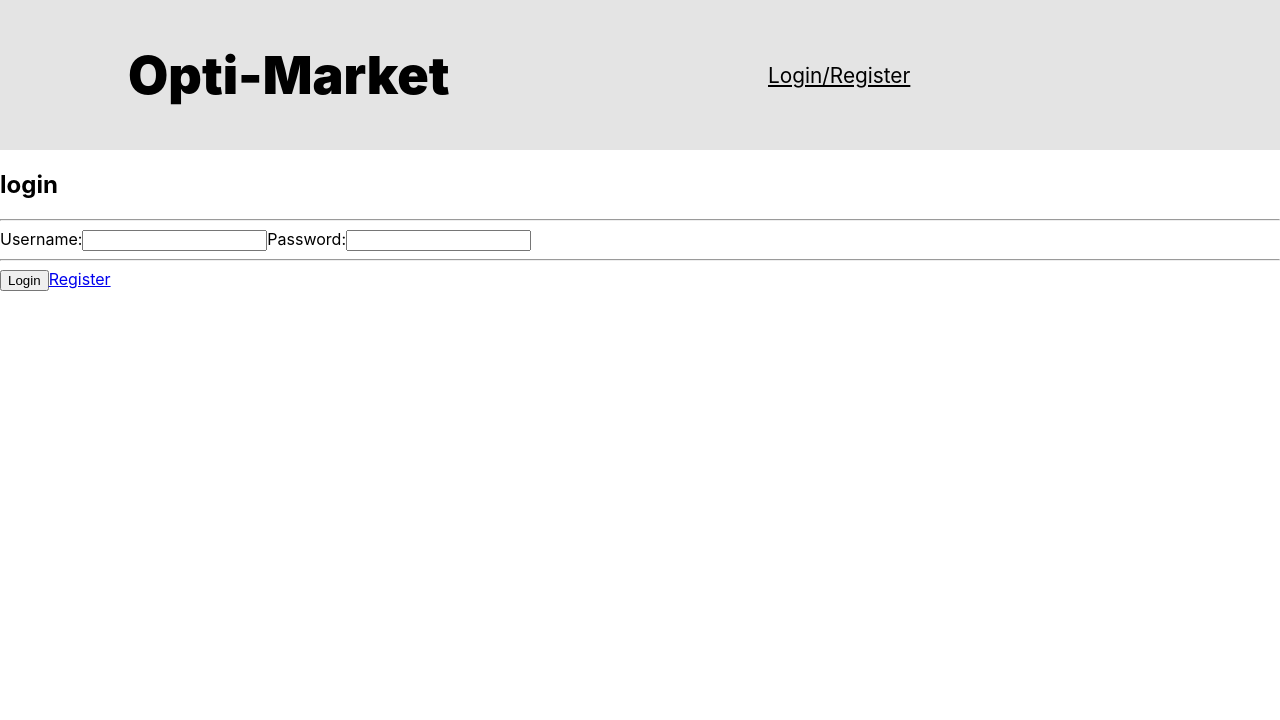
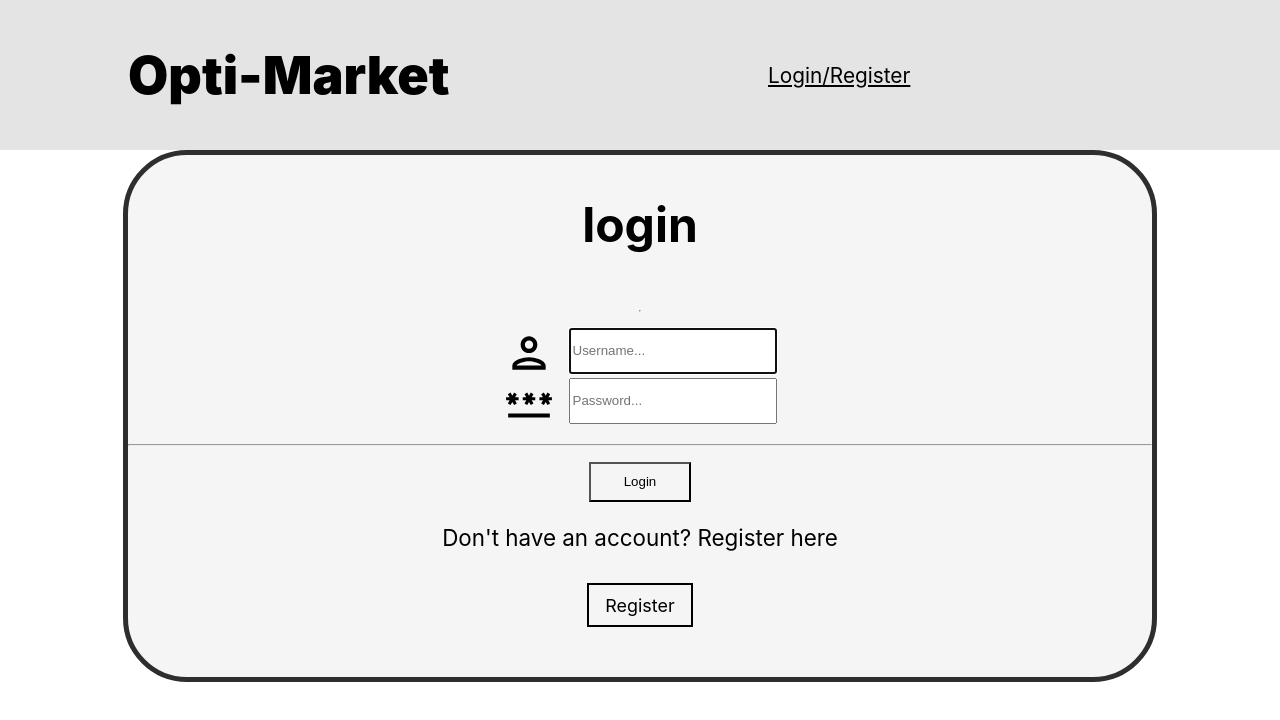
Before and after one commit to JosephMcElroy83/opti-market, a React (Create React App) app in the folder client/: page /login in a window 1280 px wide. Shown: the top 720 px of the page. Built offline with nearby package versions, Linux system fonts and the light colour scheme.

Commit message:
login screen jsx updated to fit needs of csss

```diff
--- a/client/src/Screens/Login.jsx
+++ b/client/src/Screens/Login.jsx
@@ -1,5 +1,8 @@
 import React, { useState } from 'react';
 import { Link } from 'react-router-dom';
+import userLogo from '../assets/username-logo.svg'
+import passLogo from  '../assets/password-logo.svg'
+import '../styling/Login.css'
 
 export default function Login(props) {
   const [formData, setFormData] = useState({
@@ -25,27 +28,41 @@ export default function Login(props) {
         e.preventDefault();
         handleLogin(formData);
       }} >
-        <label>
-          Username:
+        <div className="username-password-container">
+          <div className="user-div">
+            <label className="username-label">
+              <img className="user-logo" src={userLogo} alt="username-logo" />
               <input
+                className="username-input"
                 name="username"
                 type="text"
+                placeholder="Username..."
                 value={username}
                 onChange={handleChange}
+                autoFocus
                 />
             </label>
-        <label>
-          Password:
+          </div>
+          <div className="pass-div">
+            <label className="password-label">
+              <img className="pass-logo" src={passLogo} alt="password-logo" />
               <input
+                className="password-input"
                 name="password"
                 type="password"
+                placeholder="Password..."
                 value={password}
                 onChange={handleChange}
                 />
             </label>
+          </div>
+        </div>
         <hr />
-        <button>Login</button>
-        <Link to="/register">Register</Link>
+        <div className="login-register-buttons">
+          <button className="login-btn">Login</button>
+          <p>Don't have an account? Register here</p>
+          <Link className="register-link" to="/register">Register</Link>
+        </div>
       </form>
     </div>
   )
```
Lines whose indentation alone changed are shown as unchanged.
